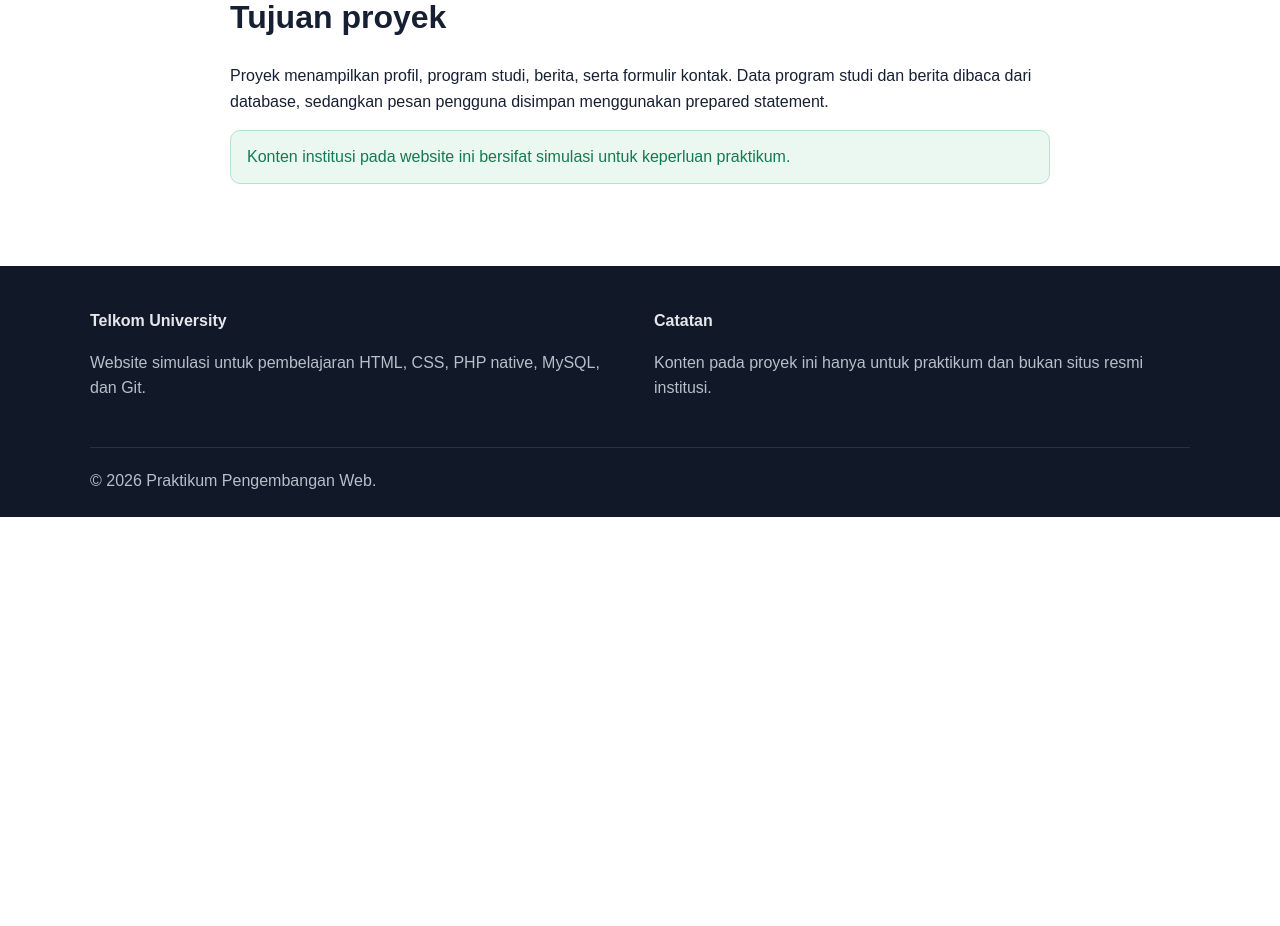
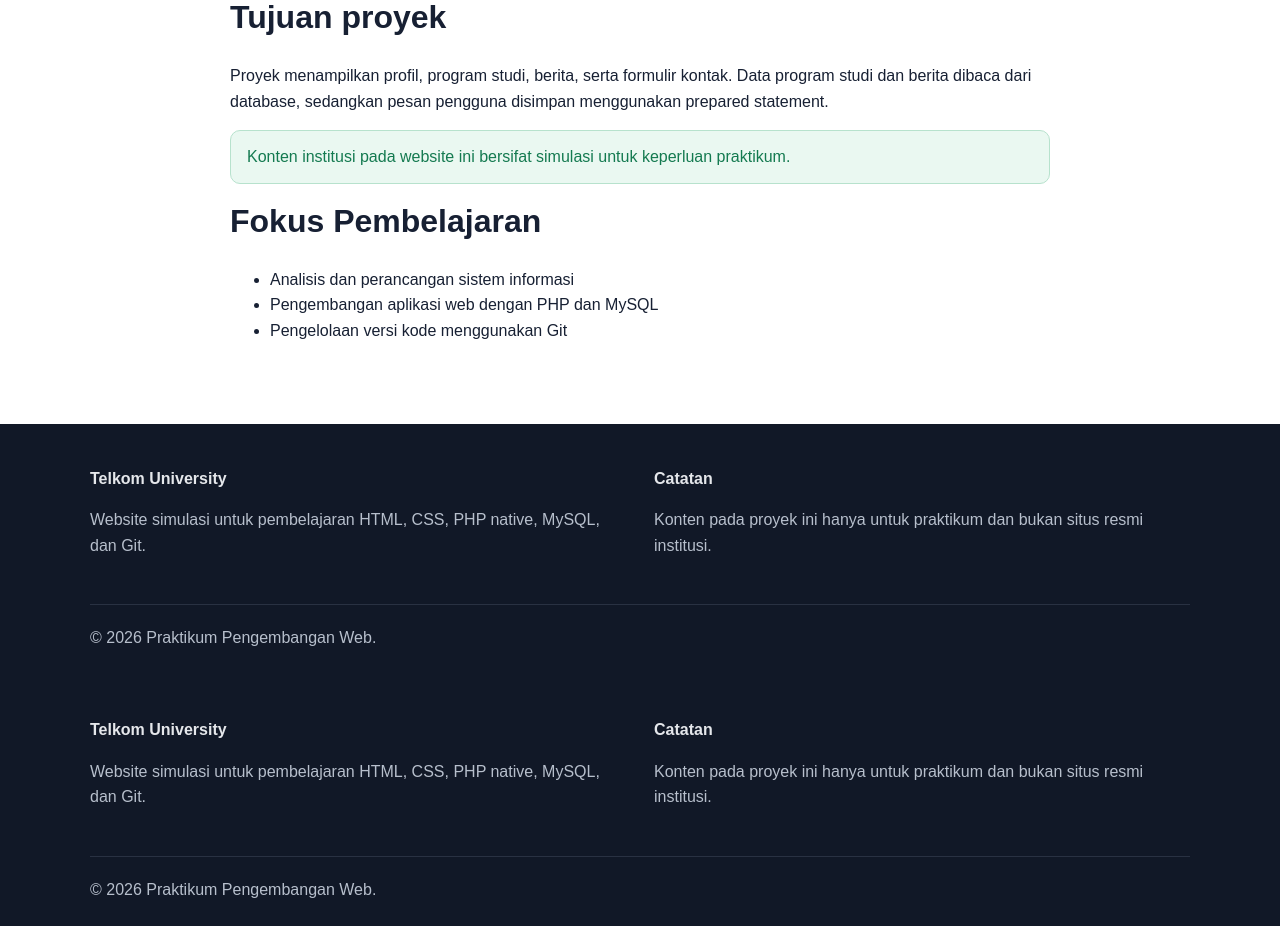
Before and after one commit to yolandashalomita543-pixel/telkom-company-profile-109062500131, a PHP site: page /profile.php in a window 1280 px wide. Shown: the part 558-1484 px from the top of the page. Before the commit the page ends 1075 px from the top, so only its background shows below. Run offline with PHP 8.4, Linux system fonts and the light colour scheme.

Commit message:
feat: tambahkan informasi fokus pembelajaran

```diff
--- a/profile.php
+++ b/profile.php
@@ -25,8 +25,18 @@ require 'includes/header.php';
         <p>Proyek menampilkan profil, program studi, berita, serta formulir kontak. Data program studi dan berita dibaca dari database, sedangkan pesan pengguna disimpan menggunakan prepared statement.</p>
 
         <div class="alert alert-success">Konten institusi pada website ini bersifat simulasi untuk keperluan praktikum.</div>
+        <h2>Fokus Pembelajaran</h2>
+        <ul>
+            <li>Analisis dan perancangan sistem informasi</li>
+            <li>Pengembangan aplikasi web dengan PHP dan MySQL</li>
+            <li>Pengelolaan versi kode menggunakan Git</li>
+        </ul>
+    </div>
+</section>
 
+<?php require 'includes/footer.php'; ?>
     </div>
 
 </section>
+
 <?php require 'includes/footer.php'; ?>
```
